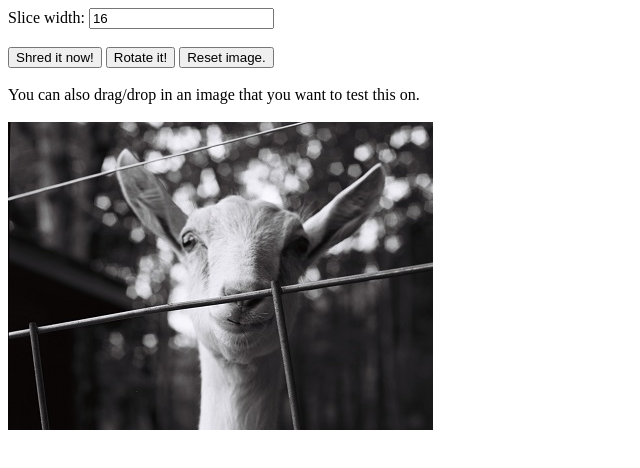
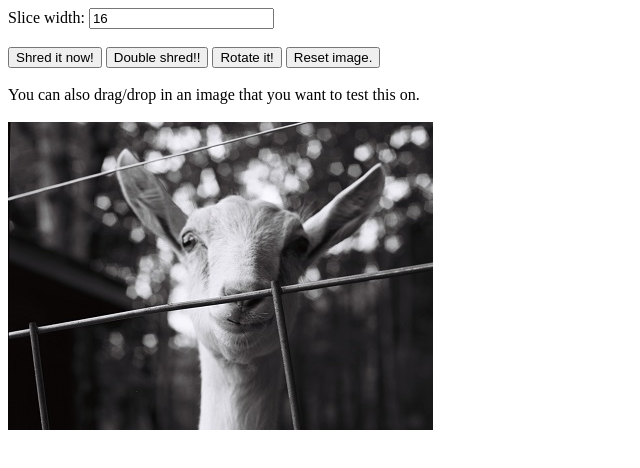
Before and after one commit to clydeshaffer/ShredSample, a plain HTML site: page index.html in a window 1280 px wide. Shown: the whole page, without its empty margins (0-640 px from the left). Drawn offline with Linux system fonts and the light colour scheme.

Commit message:
Double shred

```diff
--- a/index.html
+++ b/index.html
@@ -54,12 +54,22 @@
 				cnvs.height = defaultImg.height;
 				ctx.drawImage(defaultImg, 0, 0);
 			}
+
+			function shredXY() {
+				doShred();
+				rotateIt();
+				doShred();
+				rotateIt();
+				rotateIt();
+				rotateIt();
+			}
 		</script>
 	</head>
 	<body>
 		<div>
 			Slice width: <input type="number" value="16" onchange="shredWidth = parseInt(this.value);" /> <br> <br>
 			<button onclick="doShred();" >Shred it now!</button>
+			<button onclick="shredXY();">Double shred!!</button>
 			<button onclick="rotateIt();">Rotate it!</button>
 			<button onclick="resetIt();">Reset image.</button>
 		</div>
```
